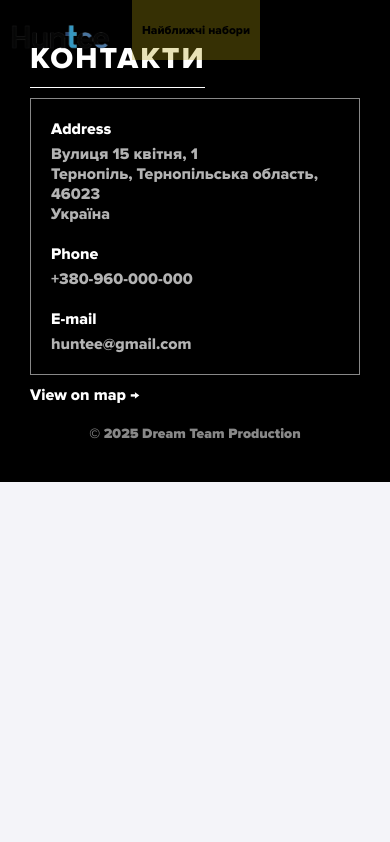
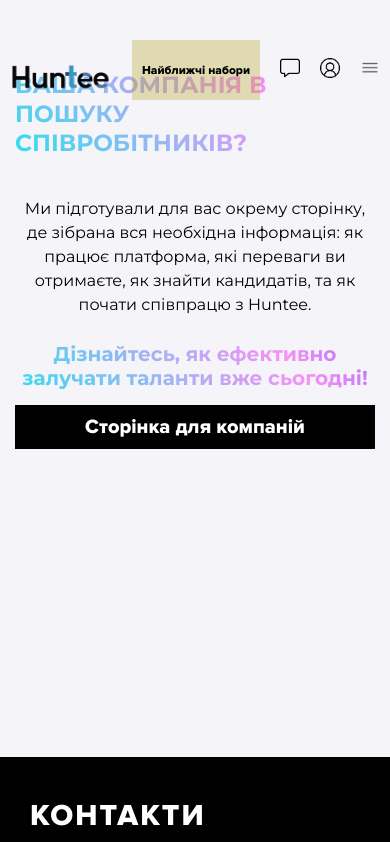
Before and after one commit to valerii-okhmak/huntee, a React (Create React App) app in the folder frontend/: page /forcompany in a window 390 px wide. Shown: the top 842 px of the page. Built offline with nearby package versions, Linux system fonts and the light colour scheme; a web font is replaced by a local one.

Commit message:
feat: add ForCompany component and integrate into HomePage and App routes

```diff
--- a/frontend/src/App.js
+++ b/frontend/src/App.js
@@ -23,6 +23,7 @@ import GeneralInfoPage from './pages/GeneralInfoPage';
 import PricingPage from './pages/PricingPage';
 import CompanyMainPage from './pages/CompanyMainPage';
 import TestCreationPage from './pages/TestCreationPage';
+import ForCompany from './components/ForCompany/ForCompany';
 
 const App = () => {
   return (
@@ -45,6 +46,7 @@ const App = () => {
         <Route path="/generalinfo" element={<GeneralInfoPage/>} />
         <Route path="/profile/:user_id" element={<ProfilePage />} />
         <Route path="/pricingpage" element={<PricingPage />} />
+        <Route path="/forcompany" element={<ForCompany />} />
 
         <Route path="/companymain" element={<CompanyMainPage />} />
         <Route path="/testcreation" element={<TestCreationPage />} />
--- /dev/null
+++ b/frontend/src/components/ForCompany/ForCompany.css
@@ -0,0 +1,181 @@
+@import url('https://fonts.googleapis.com/css2?family=Montserrat:ital,wght@0,100..900;1,100..900&display=swap');
+
+.for-company {
+    font-size: clamp(36px, 9vw, 110px);
+    text-align: center;
+    min-height: 85vh;
+    font-family: 'Montserrat', sans-serif;
+    background-size: 400% 400%;
+    padding-top: clamp(30px, 8vh, 70px);
+    padding: 100px;
+}
+
+.for-company__title {
+    font-size: clamp(32px, 5vw, 50px);
+    background: linear-gradient(45deg, #56c7fb,#b006ff, #26e3ed, #f990f7, #002aff, #f990f7);
+    background-size: 400% 400%;
+    background-clip: text;
+    -webkit-background-clip: text;
+    -webkit-text-fill-color: transparent;
+    animation: gradientAnimation 20s infinite linear;
+    text-align: left;
+    font-weight: 700;
+    text-transform: uppercase;
+    margin-bottom: 20px;
+    text-align: left;
+}
+
+.for-company__subtitle {
+    font-size: clamp(20px, 2.5vw, 25px);
+    color: #000;
+    max-width: 100%;
+    margin: 0 auto 80px 0;
+    line-height: 1.5;
+    font-weight: 400;
+    text-align: left;
+}
+
+.for-company__text {
+    font-size: clamp(32px, 5vw, 30px);
+    background: linear-gradient(45deg, #56c7fb,#b006ff, #26e3ed, #f990f7, #002aff, #f990f7);
+    background-size: 400% 400%;
+    background-clip: text;
+    -webkit-background-clip: text;
+    -webkit-text-fill-color: transparent;
+    animation: gradientAnimation 20s infinite linear;
+    font-weight: 700;
+    margin-bottom: 20px;
+    text-align: center;
+}
+.for-company__button {
+    background: #000000;
+    border: none;
+    padding: clamp(8px, 2vw, 12px) clamp(15px, 8vw, 40px);
+    display: block;
+    font-size: clamp(16px, 4vw, 50px);
+    font-family: 'MyFont', sans-serif;
+    cursor: pointer;
+    color: #ffffff;
+    position: relative;
+    text-align: center;
+    overflow: hidden;
+    z-index: 1;
+    margin: 0 auto;
+    max-width: fit-content;
+    white-space: nowrap;
+    text-decoration: none;
+}
+
+
+.for-company__button::before {
+    content: '';
+    position: absolute;
+    top: 0;
+    left: 0;
+    width: 100%;
+    height: 100%;
+    background: #ffffff;
+    z-index: -1;
+    transform: scaleX(0);
+    transform-origin: left;
+    transition: transform 0.5s ease;
+  }
+
+  .for-company__button:hover {
+    color: #000000;
+    box-shadow: 0px 0px 10px rgba(0, 0, 0, 1);
+  }
+
+  .for-company__button:hover::before {
+    transform: scaleX(1);
+  }
+
+
+  @media (max-width: 1024px) {
+    .for-company {
+        padding: 60px 30px;
+        margin-top: 40px;
+    }
+    .for-company__title,
+    .for-company__subtitle {
+        text-align: left;
+        max-width: 90%;
+        margin-bottom: 40px;
+    }
+    .for-company__text {
+        font-size: clamp(22px, 3vw, 26px);
+        max-width: 90%;
+        margin-bottom: 30px;
+        text-align: center;
+        align-items: center;
+    }
+    .for-company__button {
+        font-size: clamp(18px, 3vw, 36px);
+        padding: 12px 28px;
+        text-align: center;
+        align-items: center;
+    }
+}
+
+@media (max-width: 768px) {
+    .for-company {
+        padding: 40px 20px;
+        text-align: center;
+        align-items: center;
+        margin-top: 40px;
+    }
+    .for-company__title{
+        font-size: clamp(20px, 6vw, 40px);
+    }
+    .for-company__subtitle {
+        font-size: clamp(16px, 6vw, 15px);
+        text-align: center;
+        max-width: 100%;
+        margin-bottom: 30px;
+    }
+    .for-company__text {
+        font-size: clamp(18px, 5vw, 22px);
+        max-width: 100%;
+        margin-bottom: 20px;
+    }
+    .for-company__button {
+        font-size: clamp(16px, 5vw, 24px);
+        padding: 12px 25px;
+        width: 100%;
+        max-width: 300px;
+        box-sizing: border-box;
+    }
+}
+
+@media (max-width: 480px) {
+    .for-company {
+        padding: 30px 15px;
+        margin-top: 40px;
+    }
+    .for-company__title{
+        font-size: clamp(16px, 6vw, 24px);
+    }
+    .for-company__subtitle {
+        font-size: clamp(16px, 6vw, 10px);
+        margin-bottom: 25px;
+        max-width: 100%;
+        text-align: center;
+    }
+    .for-company__text {
+        font-size: clamp(14px, 7vw, 20px);
+        margin-bottom: 15px;
+    }
+    .for-company__button {
+        font-size: clamp(14px, 6vw, 20px);
+        padding: 10px 20px;
+        max-width: 100%;
+        width: 100%;
+    }
+}
+
+
+@keyframes gradientAnimation {
+    0% { background-position: 0% 50%; }
+    50% { background-position: 100% 50%; }
+    100% { background-position: 0% 50%; }
+}
--- /dev/null
+++ b/frontend/src/components/ForCompany/ForCompany.js
@@ -0,0 +1,21 @@
+import React from 'react';
+import './ForCompany.css';
+import { Link } from 'react-router-dom';
+
+const ForCompany = () => {
+    return (
+        <div className="for-company">
+            <p className="for-company__title">Ваша компанія в пошуку співробітників?</p>
+            <p className="for-company__subtitle"> Ми підготували для вас окрему сторінку, де зібрана вся необхідна інформація: як працює платформа, які переваги ви отримаєте, як знайти кандидатів, та як почати співпрацю з Huntee. </p>
+            <div className="for-company__description">
+                <p className="for-company__text">Дізнайтесь, як ефективно залучати таланти вже сьогодні!</p>
+                <Link to="/companymain" className="for-company__button">
+                    Сторінка для компаній
+                </Link>
+
+            </div>
+        </div>
+    );
+};
+
+export default ForCompany;
--- a/frontend/src/components/VerticalStepper/VerticalStepper.js
+++ b/frontend/src/components/VerticalStepper/VerticalStepper.js
@@ -8,11 +8,12 @@ const steps = [
   { number: '4', label: 'Soft' },
   { number: '5', label: 'Trial' },
   { number: '6', label: 'Field' },
-  { number: '7', label: 'Join' },
+  { number: '7', label: 'Comp' },
+  { number: '8', label: 'Join' },
 ];
 
 const sectionIds = [
-  'section-01', 'section-02', 'section-03', 'section-04', 'section-05', 'section-06', 'section-07',
+  'section-01', 'section-02', 'section-03', 'section-04', 'section-05', 'section-06', 'section-07', 'section-08'
 ];
 
 const VerticalStepper = () => {
--- a/frontend/src/components/find_yourself/FindYourself.css
+++ b/frontend/src/components/find_yourself/FindYourself.css
@@ -65,7 +65,7 @@
 }
 
 .find-yourself__text {
-  font-size: clamp(14px, 2.2vw, 18px);
+  font-size: clamp(10px, 2.2vw, 1px);
   font-family: 'Montserrat', sans-serif;
 }
 
--- a/frontend/src/pages/HomePage.js
+++ b/frontend/src/pages/HomePage.js
@@ -10,6 +10,7 @@ import JoinToUs from '../components/join_to_us/JoinToUs';
 import Find_yourself from '../components/find_yourself/FindYourself';
 import VerticalStepper from '../components/VerticalStepper/VerticalStepper';
 import SoftSkills from '../components/soft_skills_trial/SoftSkillsTrial';
+import ForCompany from '../components/ForCompany/ForCompany';
 
 
 const HomePage = () => {
@@ -25,7 +26,8 @@ const HomePage = () => {
       <div id="section-04"><SoftSkills/></div>
       <div id="section-05"><TrialTesting/></div>
       <div id="section-06"><ChooseYourFuture/></div>
-      <div id="section-07"><JoinToUs/></div>
+      <div id="section-07"><ForCompany/></div>
+      <div id="section-08"><JoinToUs/></div>
     </div>
   );
 };
```
